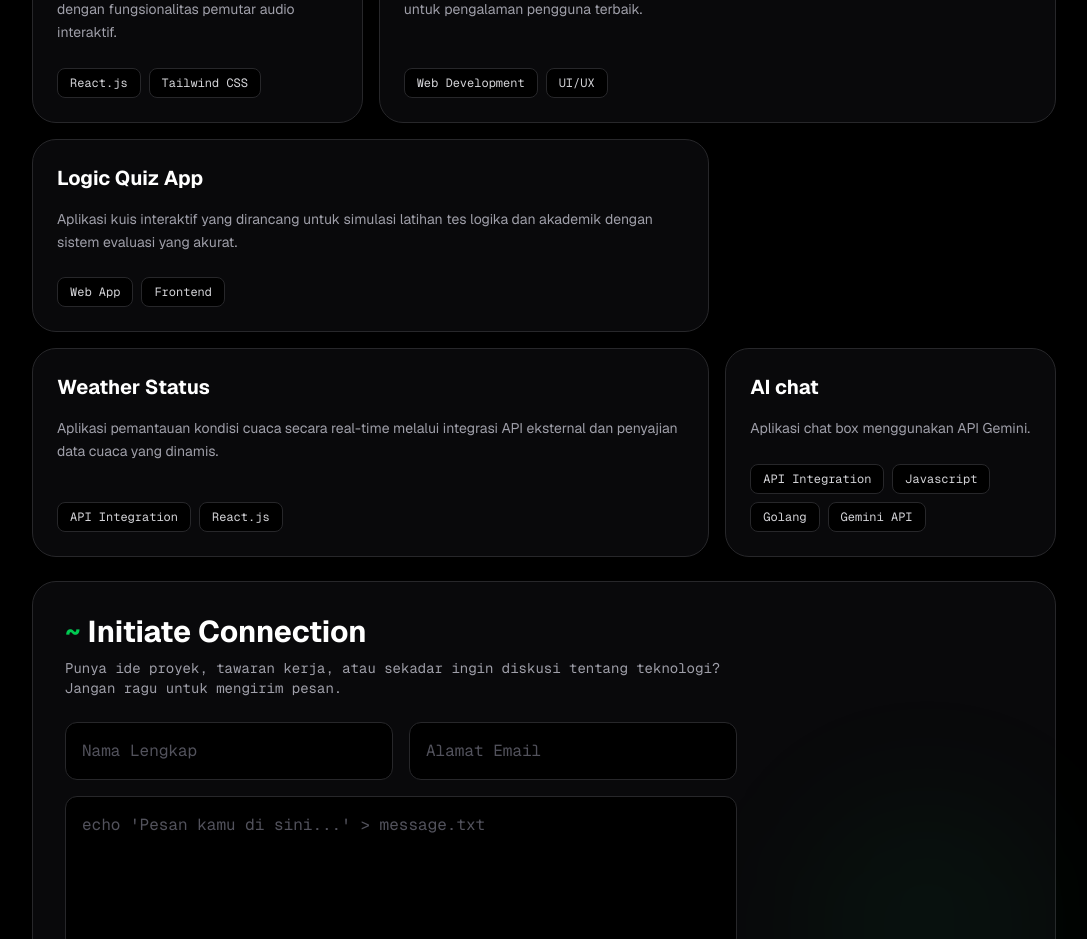
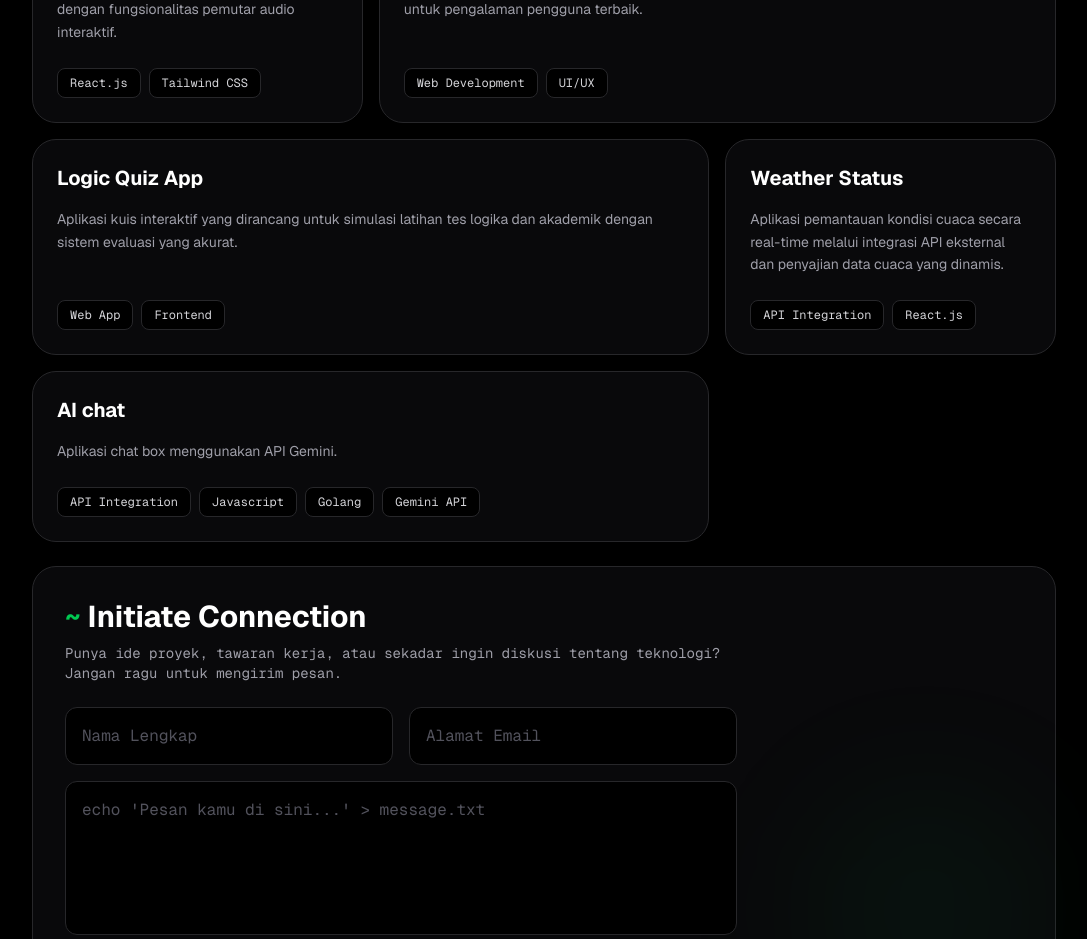
Before and after one commit to Agha-0708/portofolio-web, a Next.js app: page / in a window 1280 px wide. Shown: the part 980-1919 px from the top of the page, without its empty margins (96-1183 px from the left). Built offline with nearby package versions, Linux system fonts and the light colour scheme.

Commit message:
Adjust column span styles for Weather Status and AI chat

```diff
--- a/app/page.tsx
+++ b/app/page.tsx
@@ -49,13 +49,13 @@ export default function Home() {
       title: "Weather Status",
       desc: "Aplikasi pemantauan kondisi cuaca secara real-time melalui integrasi API eksternal dan penyajian data cuaca yang dinamis.",
       tags: ["API Integration", "React.js"],
-      style: "md:col-span-2",
+      style: "md:col-span-1",
     },
       {
       title: "AI chat",
       desc: "Aplikasi chat box menggunakan API Gemini.",
       tags: ["API Integration", "Javascript", "Golang","Gemini API"],
-      style: "md:col-span-1",
+      style: "md:col-span-2",
       githubLink: "https://github.com/Agha-0708/AI-CHAT.git",
     },
   ];
```
